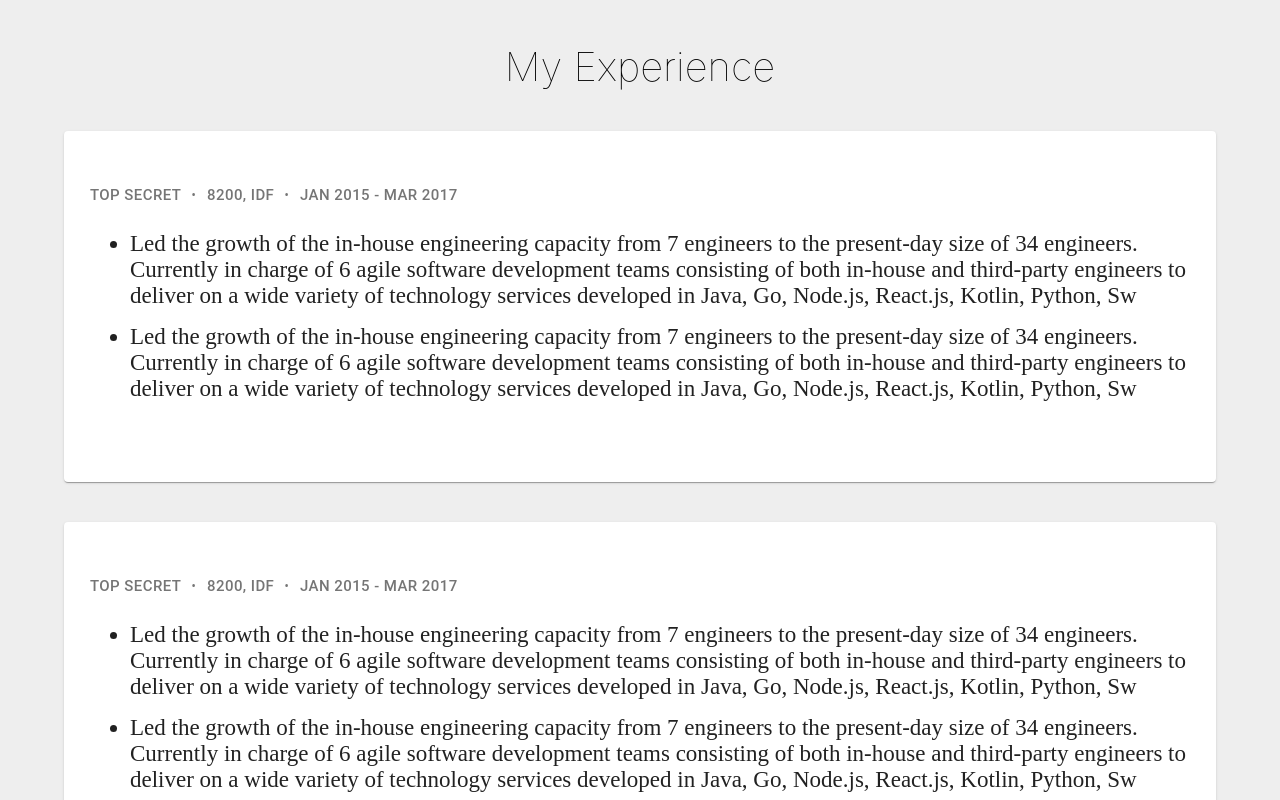
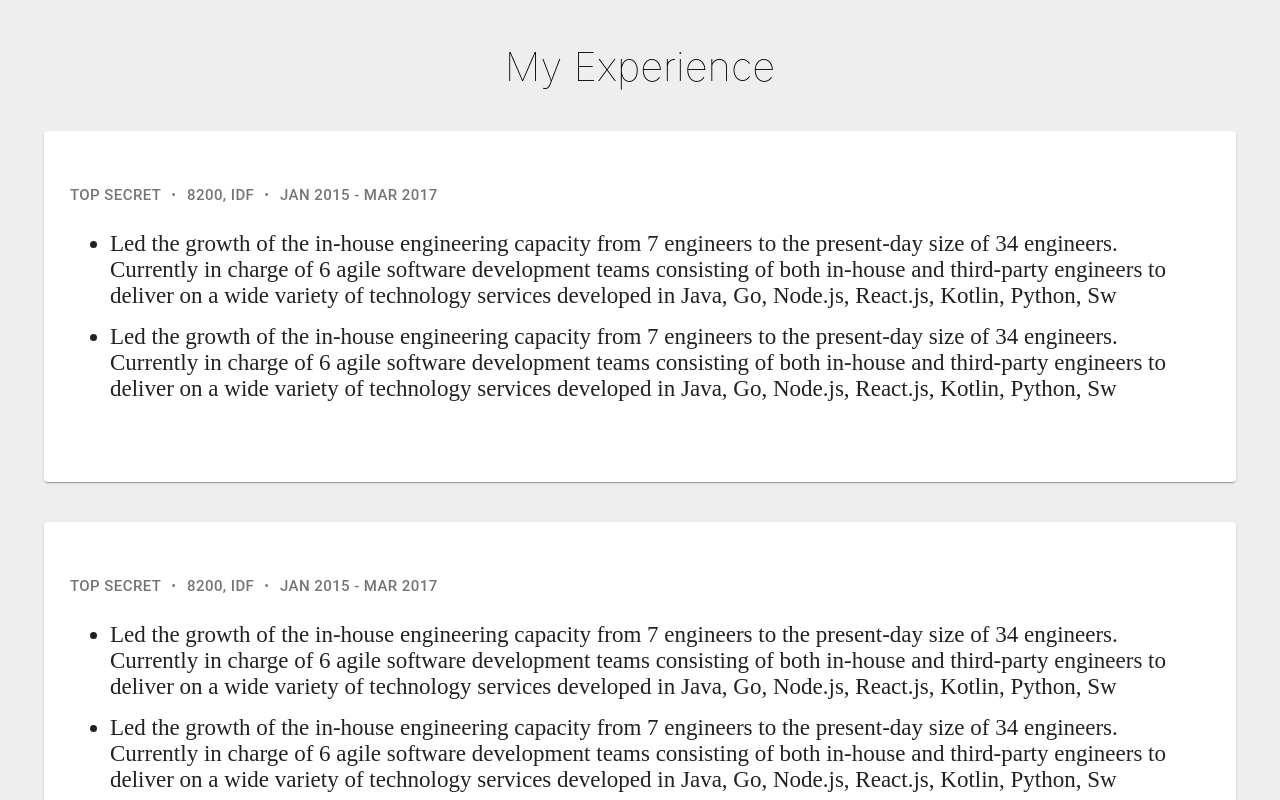
Before and after one commit to ofircohen270/ofircohen, a React (Create React App) app: page / in a window 1280 px wide. Shown: the part 1360-2160 px from the top of the page. Built offline with nearby package versions, Linux system fonts and the light colour scheme.

Commit message:
added all

```diff
--- a/src/components/header/socialMedia.js
+++ b/src/components/header/socialMedia.js
@@ -6,7 +6,8 @@
         return (
             <span>
                     <a className={"social-media-icon"}
-                       href={this.props.network.link}>{this.props.network.icon({size: 30})}</a>
+                       href={this.props.network.link}
+                       target="_blank">{this.props.network.icon({size: 30})}</a>
             </span>
         )
     }
--- a/src/components/sections/experience.js
+++ b/src/components/sections/experience.js
@@ -54,7 +54,7 @@
     }}>•</span>;
 
     render = () => (
-        <Card style={{margin: "40px"}}>
+        <Card style={{margin: "40px 20px"}}>
             <CardContent>
                 <p style={{textAlign: "left", padding: "10px"}}>
                     <Typography variant="button" style={{fontSize: 15}} color="textSecondary" gutterBottom>
```
